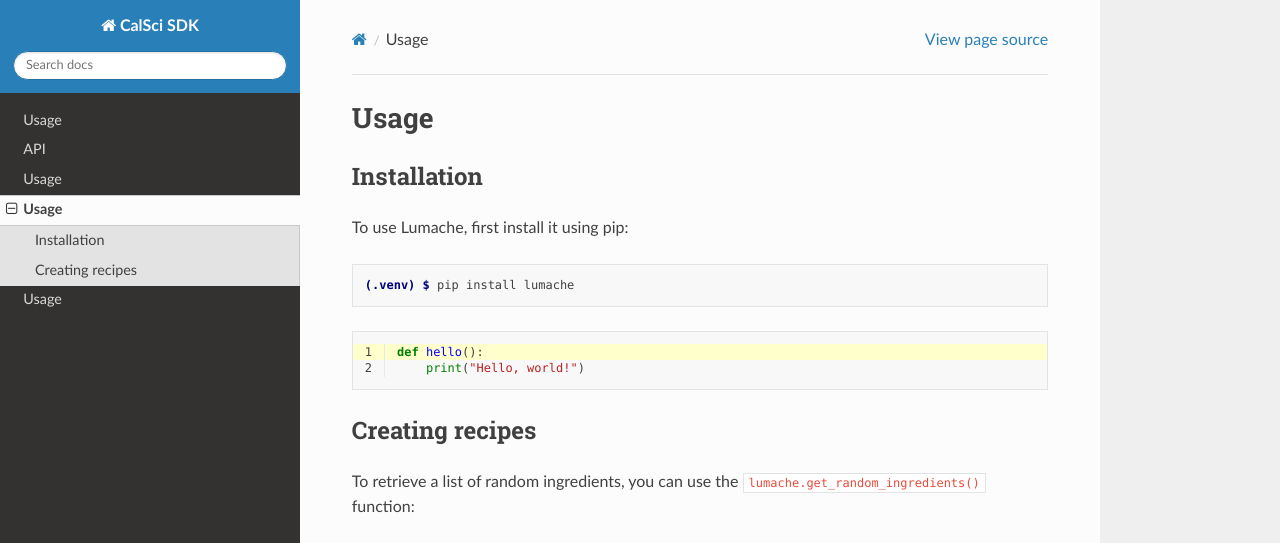
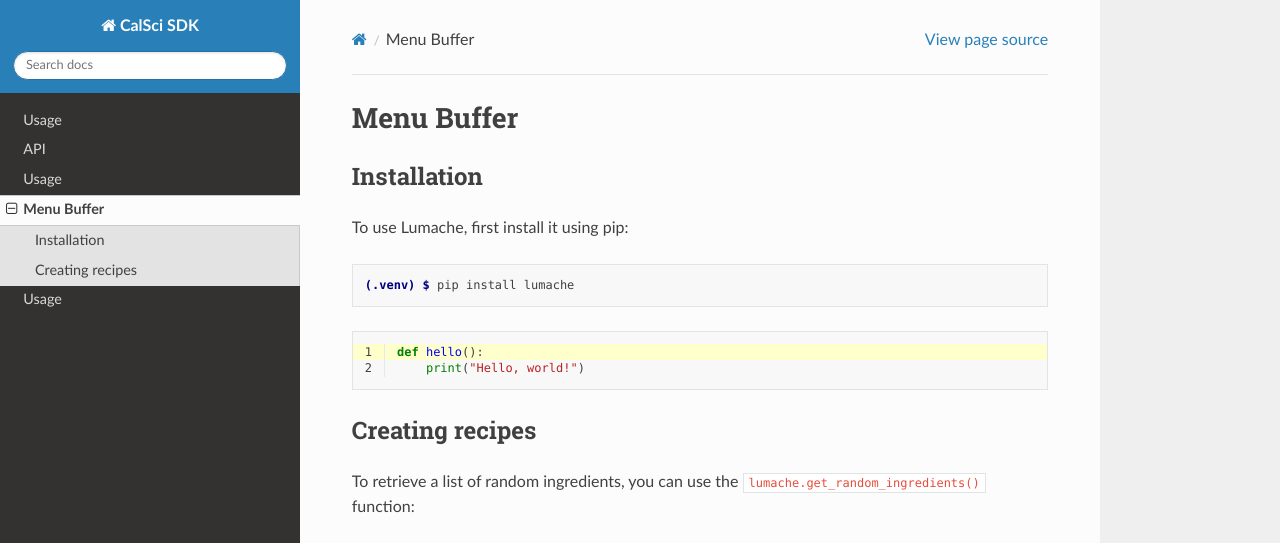
Before and after one commit to hellosobik/rtd-tutorial, a Sphinx documentation site: the page built from docs/source/menu_app.rst, in a window 1280 px wide and 1179 px high. Shown: the top 543 px of the window. Built offline with Sphinx 7.4.7 and the Read the Docs theme 3.1.0, drawn with Linux system fonts in a browser that asks for light colours; grey boxes are pictures that could not be loaded.

Commit message:
making changes in menu_app

```diff
--- a/docs/source/menu_app.rst
+++ b/docs/source/menu_app.rst
@@ -1,7 +1,5 @@
-Usage
+Menu Buffer
 =====
-
-.. _installation:
 
 Installation
 ------------
@@ -18,6 +16,7 @@ To use Lumache, first install it using pip:
 
    def hello():
        print("Hello, world!")
+
 
 Creating recipes
 ----------------
--- a/pyproject.toml
+++ b/pyproject.toml
@@ -4,5 +4,5 @@ build-backend = "flit_core.buildapi"
 
 [project]
 name = "lumache"
-authors = [{name = "Graziella", email = "graziella@lumache"}]
+authors = [{name = "Shoubhik", email = "sobik@calsci.io"}, {name = "Ganesh", email = "ganesh@calsci.io"}]
 dynamic = ["version", "description"]
```
